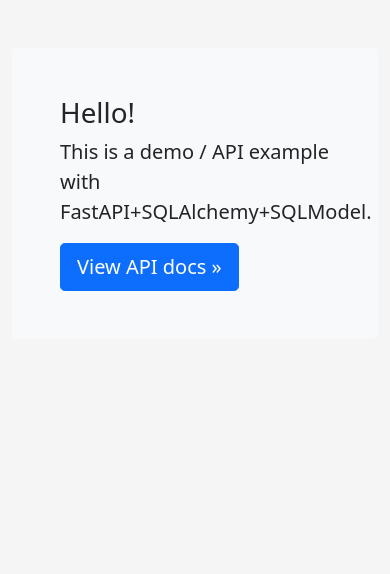
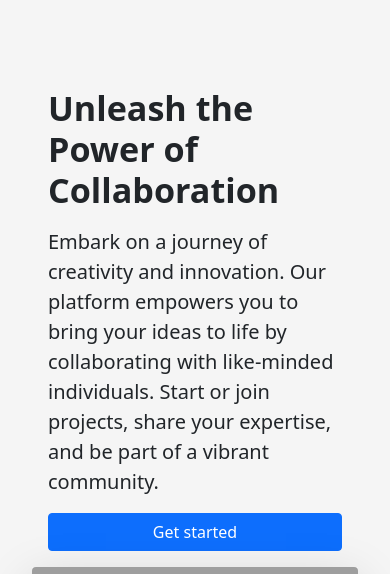
Before and after one commit to ContentGardeningStudio/fastapiexampleapp, a FastAPI app: page / in a window 390 px wide. Shown: the part 159-733 px from the top of the page. Before the commit the page ends 450 px from the top, so only its background shows below. Run offline with FastAPI, Linux system fonts and the light colour scheme; some libraries are stand-ins or nearby versions; grey boxes are pictures that could not be loaded.

Commit message:
Update home page

```diff
--- a/src/router.py
+++ b/src/router.py
@@ -4,13 +4,12 @@
 from fastapi import APIRouter, Depends, Request, Form, status
 from fastapi.responses import Response, HTMLResponse
 from fastapi.templating import Jinja2Templates
-from sqlmodel import Session
+from sqlmodel import select, Session
 
 from src.database import get_session
 from src.utils import get_error_respose, get_success_respose
 from src.config import JWT_ACCESS_TOKEN_EXPIRE_MINUTES
 from src.auth.models import UserInDB, Profile
-
 from src.auth.service import (
     create_user,
     create_user_profile,
@@ -21,6 +20,8 @@
     get_profile_by_user_id,
     get_current_user_profile,
 )
+from src.projects.models import Project
+from src.projects.service import get_all_projects, get_user_pojects
 
 router = APIRouter()
 
@@ -28,8 +29,19 @@
 
 
 @router.get("/", response_class=HTMLResponse, include_in_schema=False)
-async def homepage(*, request: Request):
-    return templates.TemplateResponse("index.html", {"request": request})
+async def homepage(
+    *,
+    request: Request,
+    session: Session = Depends(get_session),
+):
+    # Get all projects with profile infos
+    statement = select(Project, Profile).join(Profile)
+    results = session.exec(statement)
+    projects = results.all()
+
+    return templates.TemplateResponse(
+        "index.html", {"request": request, "projects": projects}
+    )
 
 
 @router.get("/register", response_class=HTMLResponse, include_in_schema=False)
--- a/templates/index.html
+++ b/templates/index.html
@@ -1,9 +1,70 @@
-{% extends 'base.html' %}
+{% extends "base.html" %} {% block content %}
 
-{% block content %}
-<div class="bg-light my-5 p-5 rounded">
-  <h1>Hello!</h1>
-  <p class="lead">This is a demo / API example with FastAPI+SQLAlchemy+SQLModel.</p>
-  <a class="btn btn-lg btn-primary" href="/docs" role="button">View API docs »</a>
-</div>
+<!-- Home page -->
+<section class="container py-5 p-2 rounded">
+  <div class="row p-4 pb-0 pe-lg-0 pt-lg-5 align-items-center rounded-3">
+    <div class="col-lg-7 p-3 p-lg-5 pt-lg-3">
+      <div class="lc-block mb-3">
+        <div editable="rich">
+          <h1 class="fw-bold display-4">Unleash the Power of Collaboration
+          </h1>
+        </div>
+      </div>
+      <div class="lc-block mb-3">
+        <div editable="rich">
+          <p class="lead">Embark on a journey of creativity and innovation. Our platform empowers you to bring your
+            ideas to life by collaborating with like-minded individuals. Start or join projects, share your expertise,
+            and be part of a vibrant community.
+          </p>
+        </div>
+      </div>
+
+      <div class="lc-block d-grid gap-2 d-md-flex justify-content-md-start"><a class="btn btn-primary px-4 me-md-2"
+          href="/login" role="button">Get started</a>
+      </div>
+    </div>
+    <div class="col-lg-4 p-0 overflow-hidden shadow-lg">
+      <div class="lc-block"><img class="rounded w-100"
+          src="https://images.unsplash.com/photo-1493612276216-ee3925520721?crop=entropy&amp;cs=tinysrgb&amp;fit=max&amp;fm=jpg&amp;ixid=MnwzNzg0fDB8MXxzZWFyY2h8M3x8d2Vic2l0ZXxlbnwwfDF8fHwxNjIxNDQ4NTEw&amp;ixlib=rb-1.2.1&amp;q=80&amp;w=1080"
+          alt="Photo by Diego PH" width="720"></div>
+    </div>
+  </div>
+
+  <div class="my-5 p-5 bg-body rounded">
+    <h2>Project Collaboration in Action</h2>
+    <div class="row mt-5">
+      <ul class="list-group">
+        {% for project, profile in projects %}
+        <li class="list-group-item ">
+          <div class="d-flex justify-content-between align-items-center">
+            <div class="d-flex align-items-center">
+              <img src="{{ url_for('static', path='/profiles/default_profile.png') }}" alt=""
+                style="width: 45px; height: 45px" class="rounded-circle" />
+              <div class="ms-3">
+                <p class="text-muted  mb-1">{{profile.username}}</p>
+                <p class="fw-bold mb-0">{{ project.title}}</p>
+              </div>
+            </div>
+            <a class="btn btn-link btn-rounded btn-sm" href="#" role="button">View</a>
+          </div>
+          <div class="accordion-header py-2">
+            <button class="accordion-button btn-light rounded collapsed" data-bs-toggle="collapse"
+              data-bs-target="#collapse_{{ loop.index0 }}" aria-expanded="false"
+              aria-controls="collapse_{{ loop.index0 }}">
+              Show description
+            </button>
+          </div>
+          <div id="collapse_{{ loop.index0 }}" class="accordion-collapse collapse" data-bs-parent="#accordionExample">
+            <div class="accordion-body">
+              {{ project.description}}
+            </div>
+          </div>
+        </li>
+        {% endfor %}
+      </ul>
+    </div>
+  </div>
+</section>
+<!-- end Home page -->
+
 {% endblock %}
```
Also changed, not shown: src/projects/router.py (+2 -5 lines), src/projects/service.py (+7 -0 lines).
